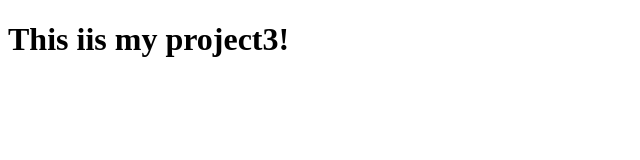
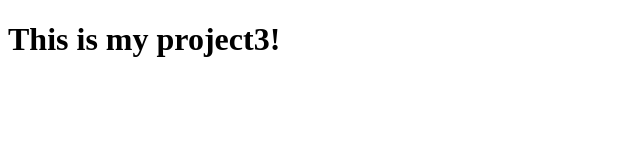
Before and after one commit to DharshiniMR/project3, a plain HTML site: page index.html in a window 1280 px wide. Shown: the whole page, without its empty margins (0-640 px from the left). Drawn offline with Linux system fonts and the light colour scheme.

Commit message:
New changes added!

```diff
--- a/index.html
+++ b/index.html
@@ -6,7 +6,7 @@
     <title>Document</title>
 </head>
 <body>
-    <h1>This iis my project3!
+    <h1>This is my project3!
 
     </h1>
 </body>
```
